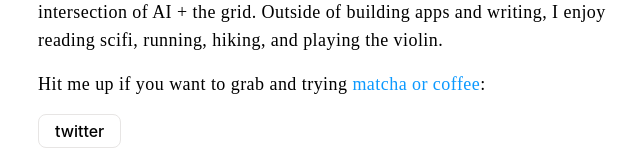
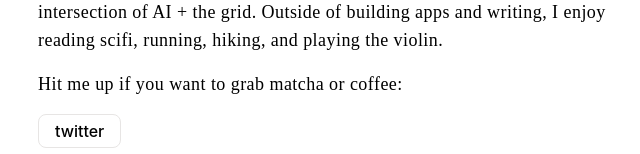
Before and after one commit to themeghamind/personal-website, a Next.js app: page /about-me in a window 1280 px wide. Shown: the part 635-789 px from the top of the page, without its empty margins (314-954 px from the left). Built offline with nearby package versions, Linux system fonts and the light colour scheme.

Commit message:
changed hover

```diff
--- a/app/about-me/page.tsx
+++ b/app/about-me/page.tsx
@@ -18,7 +18,7 @@ export default function Page() {
             <p className="text-lg [font-family:var(--font-instrument)] mb-4 tracking-wide"> I am a software engineer and renewable energy enthusiast living in San Francisco. I'm currently working on aligning the future of computing with the future of the climate at <a className="hover:underline text-[#0B99FF]" href="https://www.crusoe.ai/"> Crusoe</a>, and have previously worked on software for grid infrastructure at Crux, Banyan Infrastructure, and Southern California Edison.</p>
             <p className="text-lg [font-family:var(--font-instrument)] mb-4 tracking-wide"> {`I was previously a learner @ UC Berkeley, where I was involved with the tech, startup/VC, and energy communities (via Contrary, Free Ventures, and BERCU). Going to college in the Bay was an awesome experience, and it made me fall in love with the sheer curiosity, ingenuity, and scrappiness of the people here :-)`} </p>
             <p className="text-lg [font-family:var(--font-instrument)] mb-4 tracking-wide"> I am a systems thinker at heart, and spend a lot of time exploring the intersection of AI + the grid. Outside of building apps and writing, I enjoy reading scifi, running, hiking, and playing the violin. </p>
-            <p className="text-lg [font-family:var(--font-instrument)] mt-4 mb-4 tracking-wide"> Hit me up if you want to grab and trying <a className="hover:underline text-[#0B99FF]" href="https://maps.app.goo.gl/WEiBzwYQobnwjNZu7">matcha or coffee</a>: </p>
+            <p className="text-lg [font-family:var(--font-instrument)] mt-4 mb-4 tracking-wide"> Hit me up if you want to grab <a className="hover:text-[#0B99FF]" href="https://maps.app.goo.gl/WEiBzwYQobnwjNZu7">matcha or coffee</a>: </p>
             <PageButtons pages={[
                 {
                     href: 'https://x.com/themeghamachine',
```
